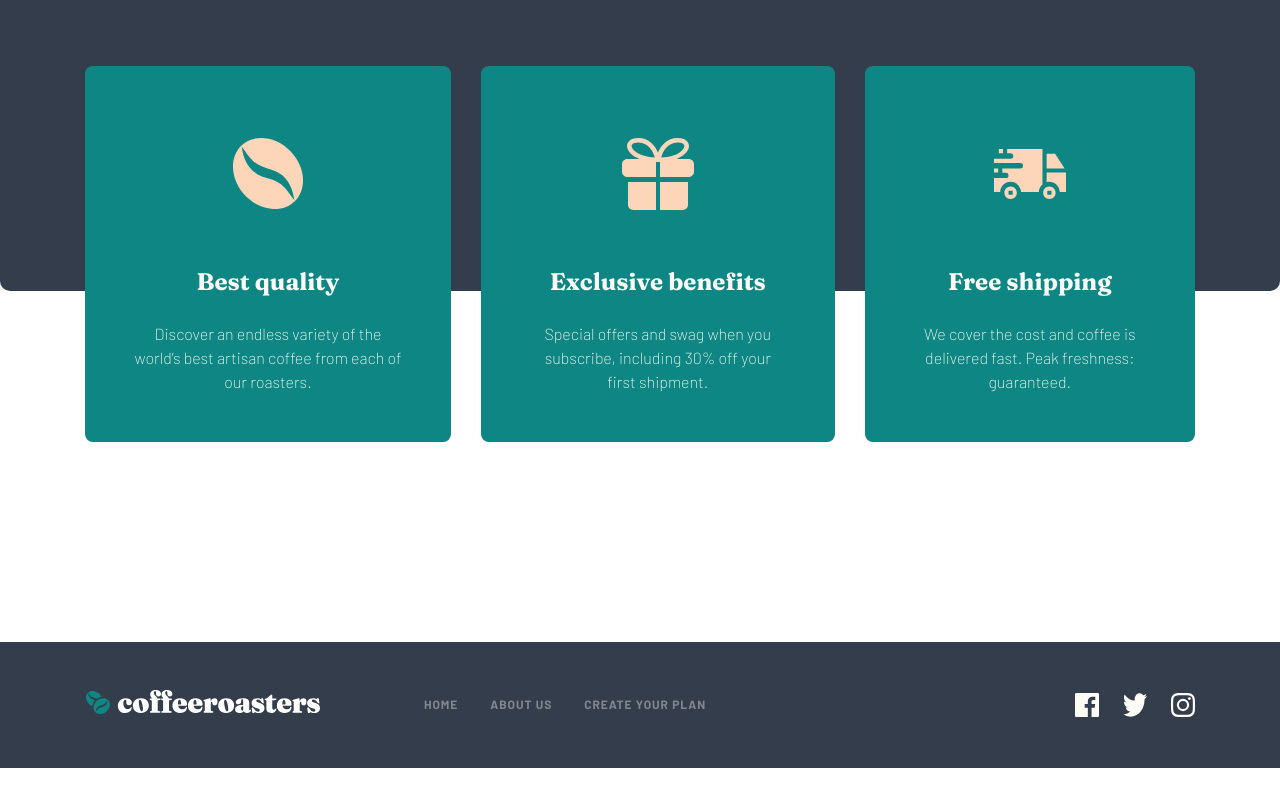
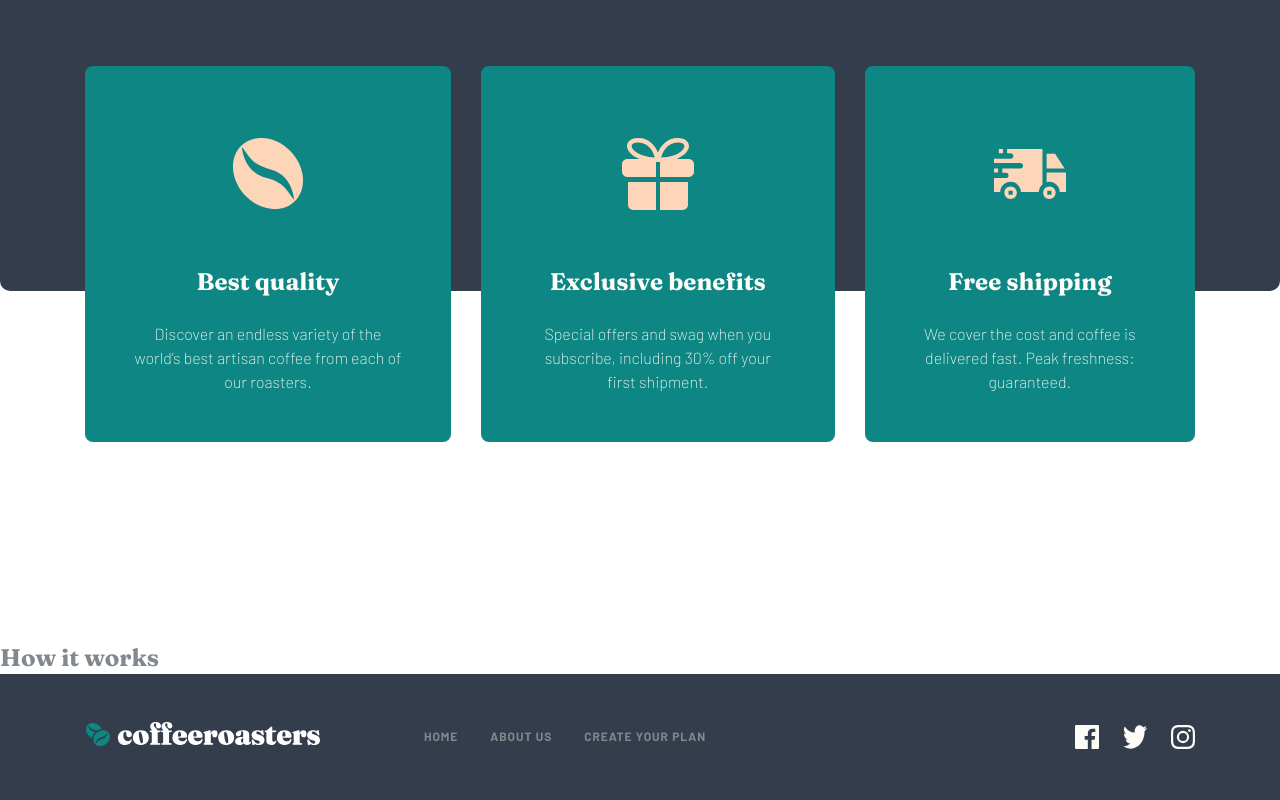
Before and after one commit to DanoBroz/coffeeroasters-subscription, a Next.js app: page / in a window 1280 px wide. Shown: the part 1859-2659 px from the top of the page. Before the commit the page ends 2627 px from the top, so only its background shows below. Built offline with nearby package versions, Linux system fonts and the light colour scheme.

Commit message:
prepare how section

```diff
--- /dev/null
+++ b/containers/HowSection.tsx
@@ -0,0 +1,8 @@
+export const HowSection = () => {
+    return (
+        <section>
+            <span className='font-fraunces text-2xl font-bold text-Grey'>How it works</span>
+            <div></div>
+        </section>
+    )
+}
--- a/containers/index.ts
+++ b/containers/index.ts
@@ -2,3 +2,4 @@ export { WhySection } from './WhySection';
 export { PageContainer } from './PageContainer'
 export { NavigationItemsContainer } from './NavigationItemsContainer'
 export { Collections } from './Collections'
+export { HowSection } from './HowSection'
--- a/pages/index.tsx
+++ b/pages/index.tsx
@@ -1,6 +1,6 @@
 import type { NextPage } from 'next'
 import { Button, Jumbotron } from '../components'
-import { Collections, PageContainer, WhySection } from '../containers'
+import { Collections, HowSection, PageContainer, WhySection } from '../containers'
 
 const Home: NextPage = () => {
     return (
@@ -23,6 +23,7 @@ const Home: NextPage = () => {
                 </Jumbotron>
                 <Collections />
                 <WhySection />
+                <HowSection />
             </div>
         </PageContainer>
     )
```
